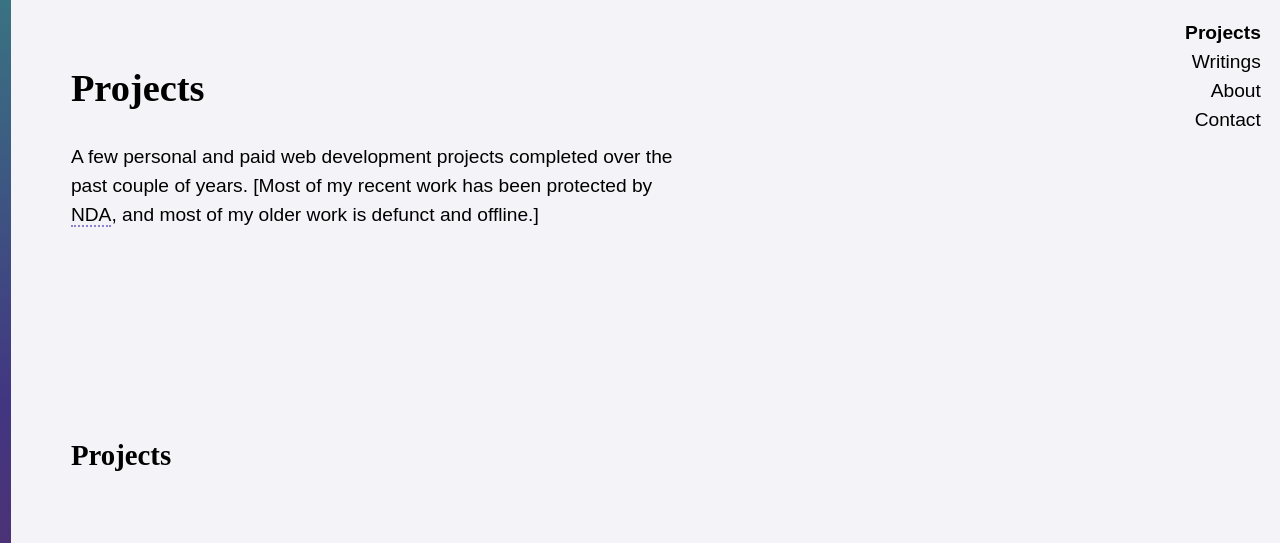
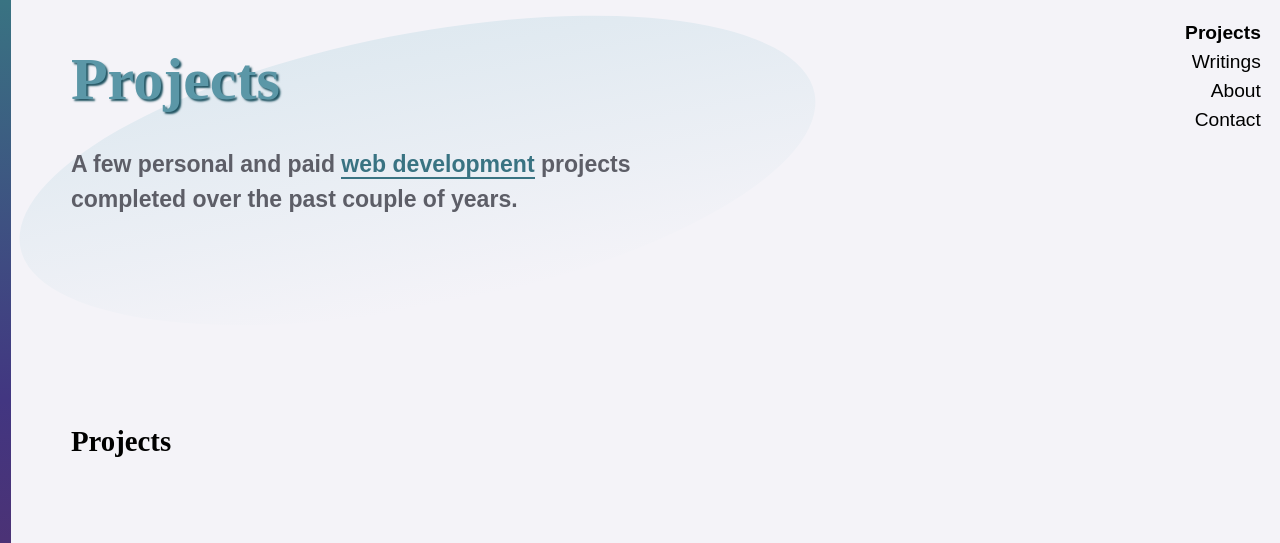
Before and after one commit to svillegascreative/svillegas-11, an Eleventy site: page src/projects/index.html in a window 1280 px wide. Shown: the top 543 px of the page. Built offline with nearby package versions, Linux system fonts and the light colour scheme; Eleventy itself is replaced by a stand-in of ours; files that its build step writes are made by us from their sources; a web font is replaced by a local one.

Commit message:
Style page header on Projects page

```diff
--- a/assets/scss/base/_layout.scss
+++ b/assets/scss/base/_layout.scss
@@ -12,19 +12,16 @@ main {
 	--padding: #{$ms-base};
 
 	@media (min-width: $bp-med-min) {
-		--padding: #{$ms-up-1} #{$ms-up-2}
+		--padding: #{$ms-up-1} #{$ms-up-2};
 	}
 
 	@media (min-width: $bp-large-min) {
 		--margin-right: #{$right-banner-width};
 		--padding: #{$ms-up-2} #{$ms-up-4};
 	}
-
 }
 
-
 // ----- styles
-
 
 *,
 *:before,
@@ -36,6 +33,7 @@ html {
 	margin: 0;
 	padding: 0;
 	height: 100%;
+	overflow-x: hidden;
 }
 
 body {
@@ -45,18 +43,24 @@ body {
 	display: flex;
 	flex-direction: column;
 	background-color: var(--bgcolor);
-	overflow-y: scroll;
+	// overflow-y: scroll;
+	overflow-x: hidden;
 	min-height: 100%;
 
 	&::before {
 		display: block;
 		position: absolute;
-		content: '';
+		content: "";
 		top: 0;
 		bottom: 0;
 		left: 0;
 		width: var(--body-left-edge);
-		background: linear-gradient(to bottom, $teal-base, $indigo-base, $violet-base)
+		background: linear-gradient(
+			to bottom,
+			$teal-base,
+			$indigo-base,
+			$violet-base
+		);
 	}
 }
 
@@ -66,3 +70,37 @@ main {
 	max-width: 70ch;
 	margin-right: var(--margin-right);
 }
+
+.page-header {
+	position: relative;
+
+	&::after {
+		position: absolute;
+		content: "";
+		top: 0;
+		right: 0;
+		bottom: 0;
+		left: -3em;
+		z-index: -1;
+		background: linear-gradient($teal-light-2, transparent);
+		height: 150%;
+		width: 129%;
+		opacity: 0.2;
+		border-radius: 50%;
+		display: block;
+		transform: rotate(-11deg);
+	}
+
+	h1 {
+		color: $teal-light-1;
+		text-shadow: 2px 2px 2px $teal-dark-1;
+		font-size: $ms-up-4;
+		margin: 0;
+	}
+
+	p {
+		font-size: 1.2em;
+		color: $grey-base;
+		font-weight: bold;
+	}
+}
--- a/src/projects/index.html
+++ b/src/projects/index.html
@@ -7,10 +7,8 @@ tags: []
 <header class="page-header">
 	<h1>{{ title }}</h1>
 	<p>
-		A few personal and paid web development projects completed over the past
-		couple of years. [Most of my recent work has been protected by
-		<abbr title="Non-Disclosure Agreement">NDA</abbr>, and most of my older work
-		is defunct and offline.]
+		A few personal and paid <a href="{{helpers.siteUrl}}/web">web development</a> projects completed over the past
+		couple of years.
 	</p>
 </header>
 
```
